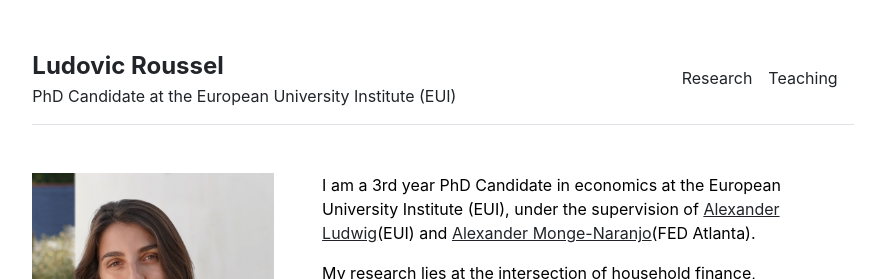
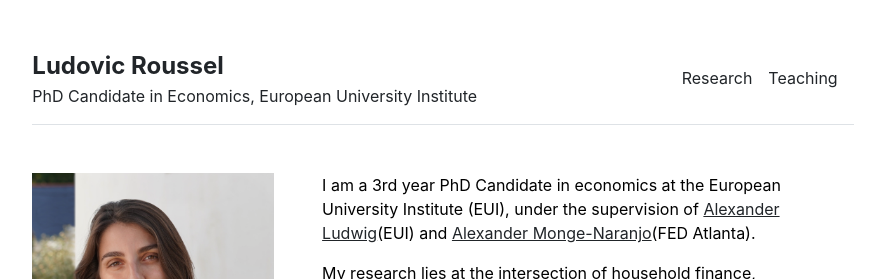
Before and after one commit to LudovicRoussel/ludovicroussel.github.io, a Jekyll site: the page built from index.md, in a window 1280 px wide. Shown: the top 279 px of the page, without its empty margins (197-1071 px from the left). Built offline with Jekyll 4.4.1, drawn with Linux system fonts in a browser that asks for light colours.

Commit message:
Update _config.yml

```diff
--- a/_config.yml
+++ b/_config.yml
@@ -1,4 +1,4 @@
 url: "https://LudovicRoussel.github.io"
 baseurl: "" # the subpath of your site, e.g. /blog
-title: "Ludovic Roussel" # the name of your site, e.g. ACME Corp.
-description: "PhD Candidate at the European University Institute (EUI)"
+title: "Ludovic Roussel"
+description: "PhD Candidate in Economics, European University Institute"
```
